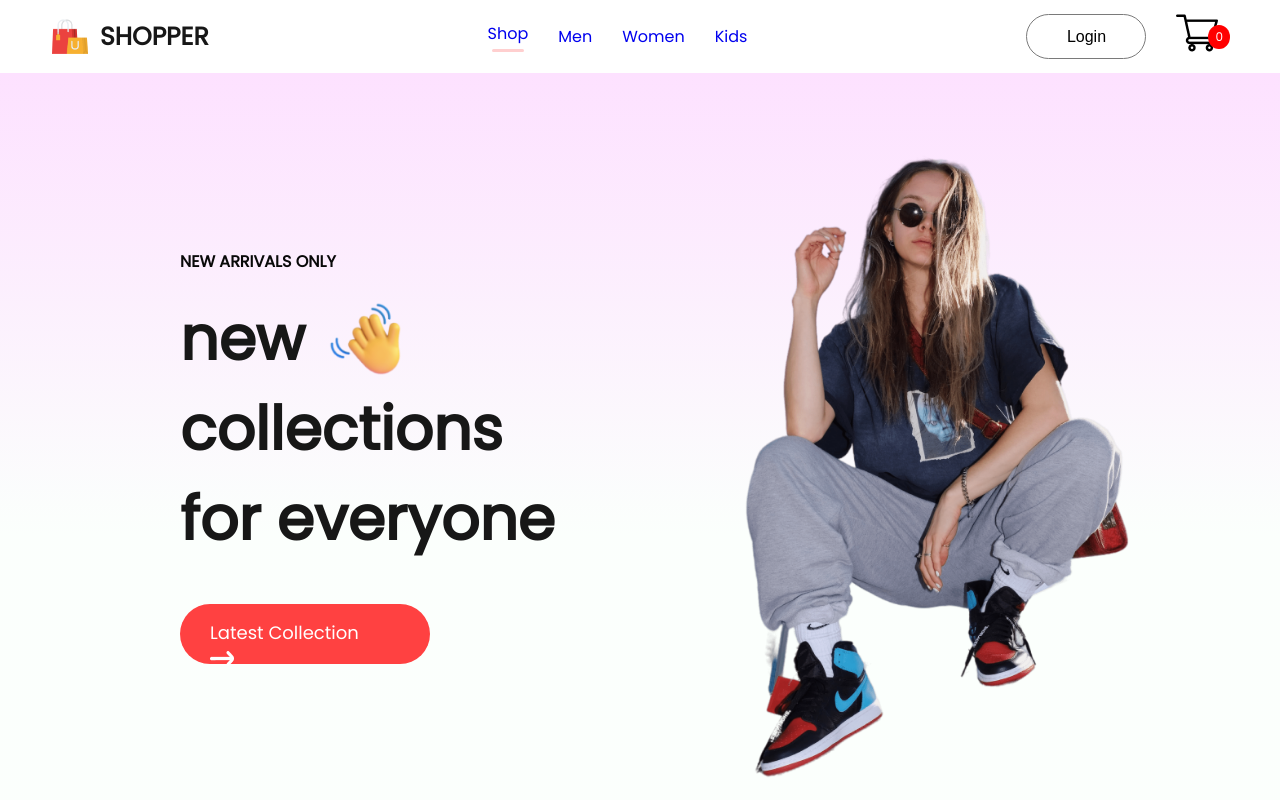
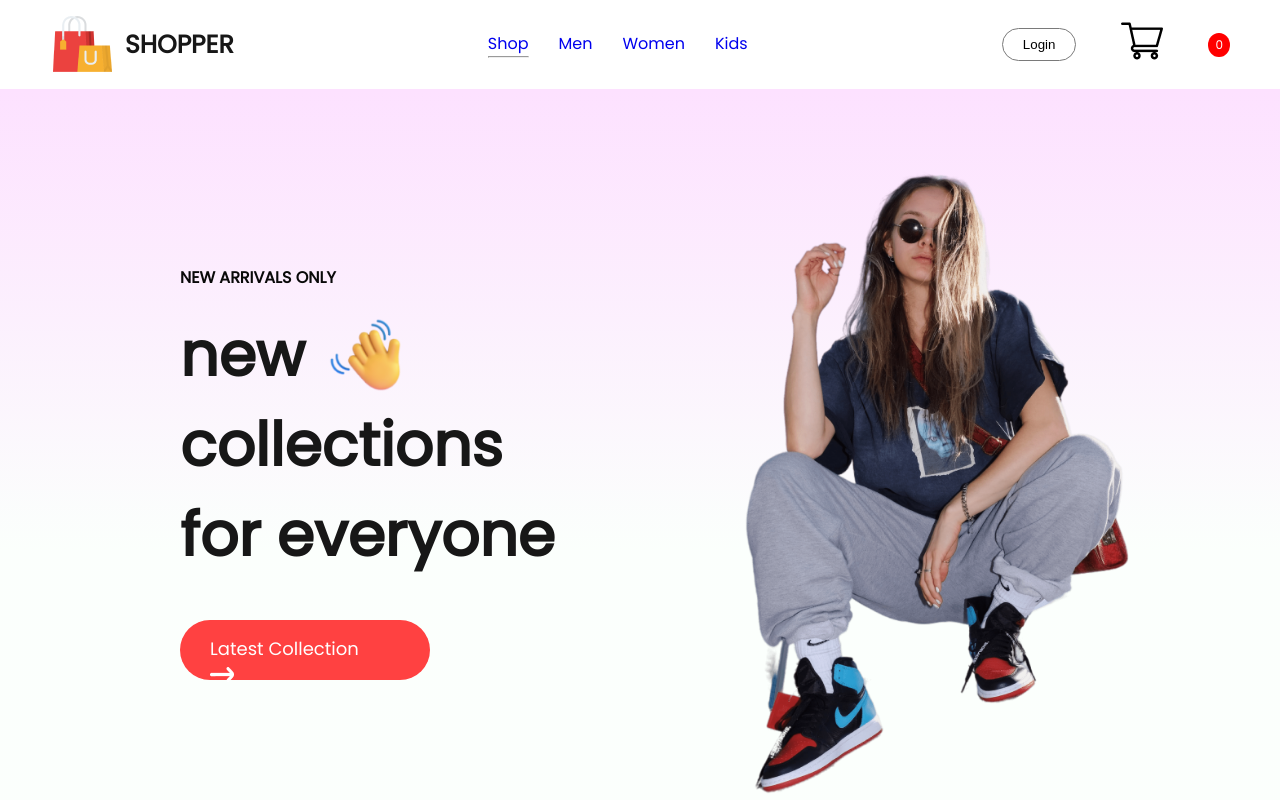
Before and after one commit to pawanjatav62/vercel-frontend, a React (Create React App) app: page / in a window 1280 px wide. Shown: the top 800 px of the page. Built offline with nearby package versions, Linux system fonts and the light colour scheme; no server answers.

Commit message:
fixed navbar

```diff
--- a/src/Components/Navbar/Navbar.css
+++ b/src/Components/Navbar/Navbar.css
@@ -1,11 +1,11 @@
-/* .navbar{ display: flex; justify-content: space-between; padding: 16px; box-shadow: 0 1px 3px -2px black; } */
+/*
 .navbar {
     display: flex;
     justify-content: space-between;
     align-items: center;
     padding: 16px 20px;
     box-shadow: 0 1px 3px -2px black;
-    /* flex-wrap: wrap; */
+
 }
 
 .nav-logo {
@@ -20,7 +20,6 @@
     font-weight: 600;
 }
 
-/* .nav-menu{ display: flex; align-items: center; list-style: none; gap: 50px; color: #626262; font-size: 20px; font-weight: 500; } */
 .nav-menu {
     display: flex;
     gap: 40px;
@@ -59,12 +58,11 @@
     cursor: pointer;
 }
 
-/* .nav-login-cart button{ width: 157px; height: 58px; outline: none; border:1px solid #7a7a7a ; border-radius: 75px; color: #515151; font-size: 20px; font-weight: 500; background: white; cursor: pointer; } */
+
 .nav-login-cart button:active {
     background: #f3f3f3;
 }
 
-/* .nav-cart-count{ width: 22px; height: 22px; display: flex; justify-content: center; align-items: center; margin-top: -35px; margin-left: -55px; border-radius: 11px; font-size: 14px; background: red; color: white; } */
 .nav-cart-count {
     background: red;
     color: white;
@@ -139,7 +137,7 @@
 @media(max-width:800px) {
     .navbar {
         padding: 10px 0px;
-        /* display: none; */
+
     }
 
     .nav-dropdown {
@@ -170,17 +168,141 @@
 
 @media(max-width:500px) {
     .navbar {
-        /* width: 8px 0px; */
         width: 100%;
         gap: 0;
     }
 
     .nav-menu {
-        /* height: 70px; top: 50px; */
         display: none;
     }
 
     .nav-login-cart {
         transform: scale(0.8);
     }
+} */
+
+.navbar {
+    display: flex;
+    justify-content: space-between;
+    align-items: center;
+    padding: 16px 20px;
+    box-shadow: 0 1px 3px -2px black;
+    width: 100%;
+    box-sizing: border-box;
 }
+
+/* Logo */
+.nav-logo {
+    display: flex;
+    align-items: center;
+    gap: 10px;
+}
+
+.nav-logo p {
+    color: #171717;
+    font-size: 38px;
+    font-weight: 600;
+}
+
+/* Menu */
+.nav-menu {
+    display: flex;
+    gap: 40px;
+    list-style: none;
+    font-size: 18px;
+}
+
+/* Login + Cart */
+.nav-login-cart {
+    display: flex;
+    align-items: center;
+    gap: 45px;
+}
+
+/* Button */
+.nav-login-cart button {
+    padding: 8px 20px;
+    border-radius: 50px;
+    border: 1px solid #7a7a7a;
+    background: white;
+    cursor: pointer;
+}
+
+.nav-cart-count {
+    background: red;
+    color: white;
+    border-radius: 50%;
+    padding: 3px 7px;
+    font-size: 12px;
+}
+
+/* Dropdown */
+.nav-dropdown {
+    display: none;
+}
+
+/* ===== RESPONSIVE ===== */
+
+@media (max-width: 1280px) {
+    .navbar {
+        padding: 12px 50px;
+    }
+
+    .nav-logo p {
+        font-size: 25px;
+    }
+
+    .nav-menu {
+        gap: 30px;
+        font-size: 16px;
+    }
+}
+
+@media (max-width: 1024px) {
+    .navbar {
+        padding: 12px 30px;
+    }
+
+    .nav-menu {
+        gap: 25px;
+        font-size: 14px;
+    }
+}
+
+@media (max-width: 800px) {
+    .navbar {
+        padding: 10px 20px;
+    }
+
+    .nav-menu {
+        display: none;
+        position: absolute;
+        top: 60px;
+        left: 0;
+        width: 100%;
+        background: white;
+        justify-content: center;
+        height: 80px;
+    }
+
+    .nav-menu-visible {
+        display: flex;
+    }
+
+    .nav-dropdown {
+        display: block;
+        width: 30px;
+        transition: 0.5s;
+    }
+}
+
+@media (max-width: 500px) {
+    .navbar {
+        padding: 10px 15px;
+    }
+
+    .nav-login-cart {
+        transform: scale(0.85);
+        gap: 20px;
+    }
+}
```
